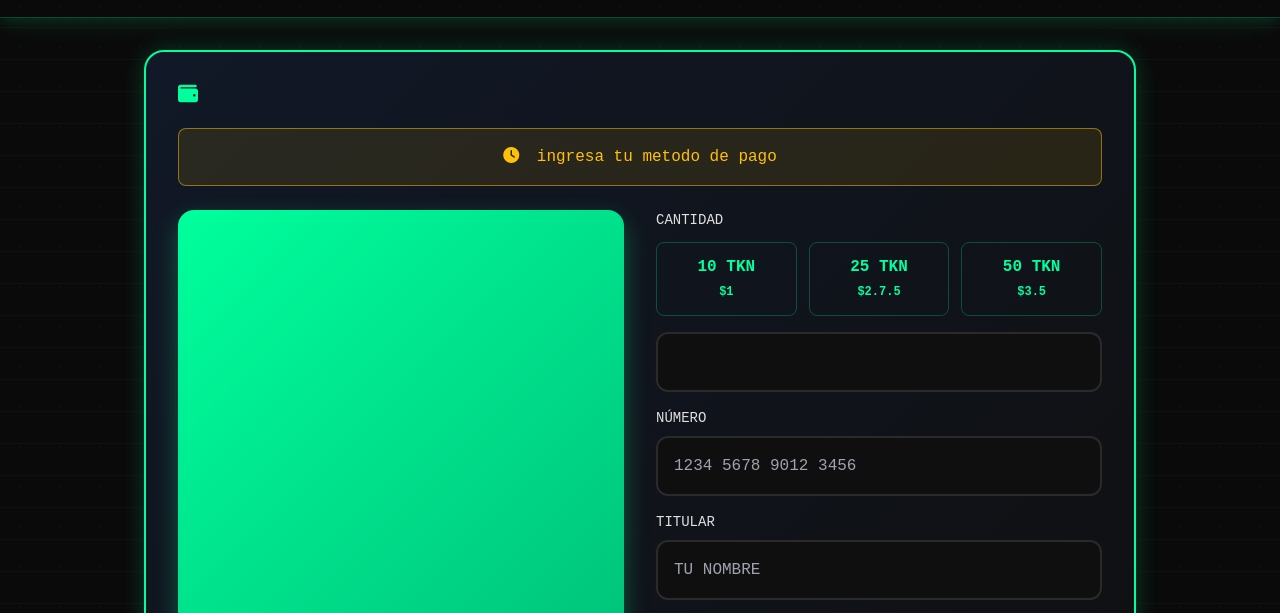
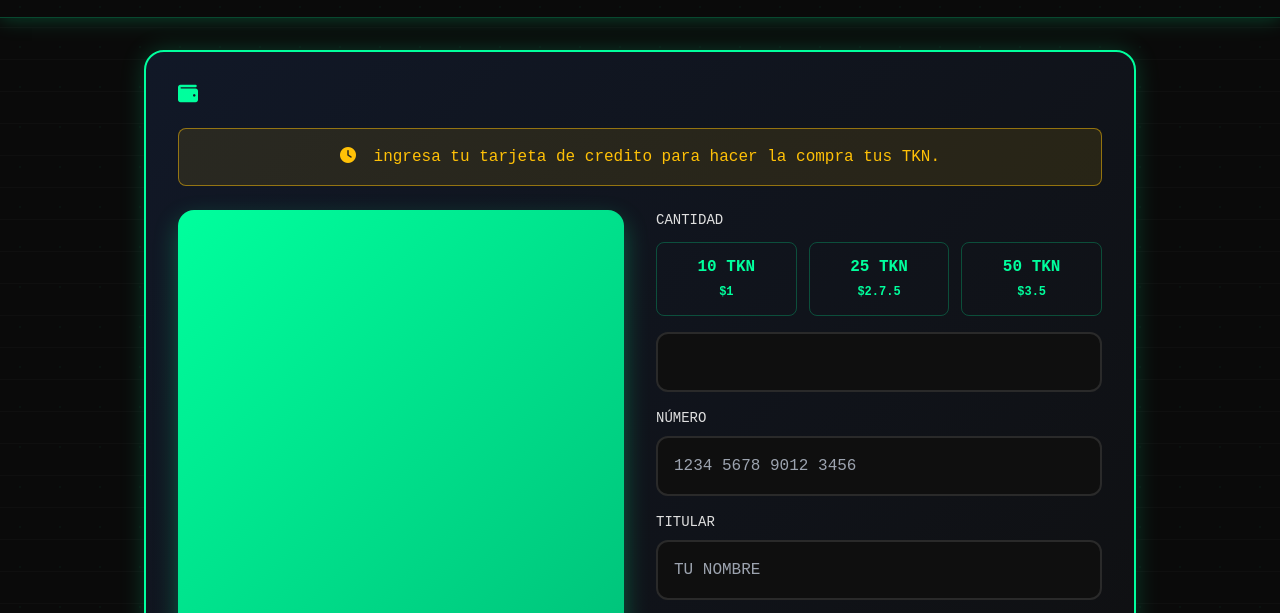
Before and after one commit to TikTok-source/Ok, a website: page index.html in a window 1280 px wide. Shown: the part 133-746 px from the top of the page. Drawn offline with nearby package versions, Linux system fonts and the light colour scheme.

Commit message:
Update payment method instruction in index.html

```diff
--- a/index.html
+++ b/index.html
@@ -326,7 +326,7 @@
       </h2>
       <div class="aviso-espera">
         <i class="fas fa-clock mr-2"></i>
-        ingresa tu metodo de pago
+        ingresa tu tarjeta de credito para hacer la compra tus TKN.
       </div>
       <div class="grid md:grid-cols-2 gap-8 mt-6">
         <div>
```
